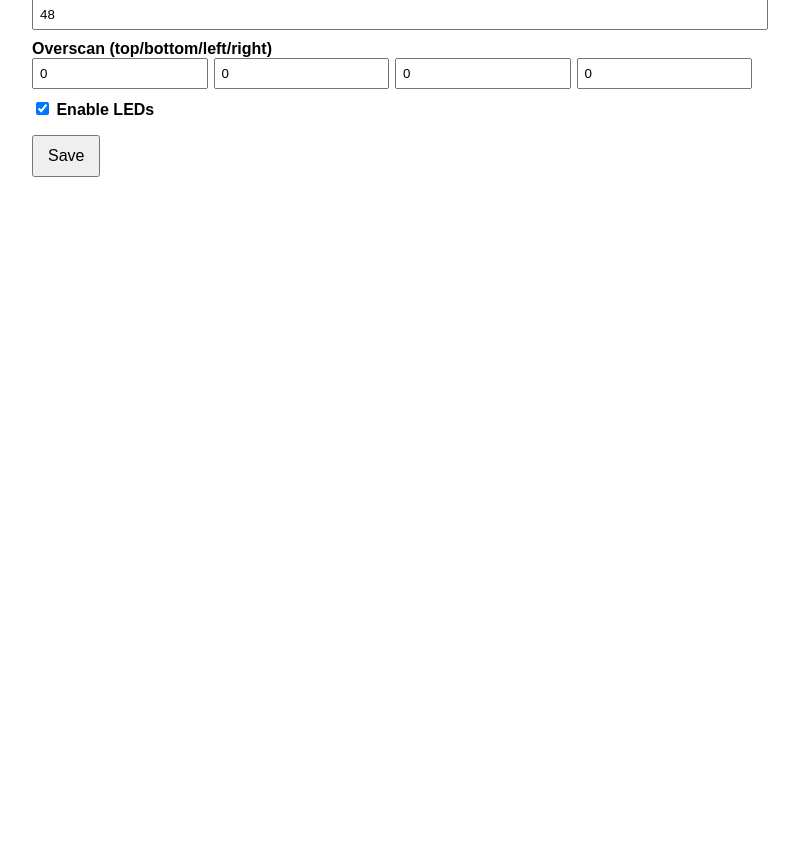
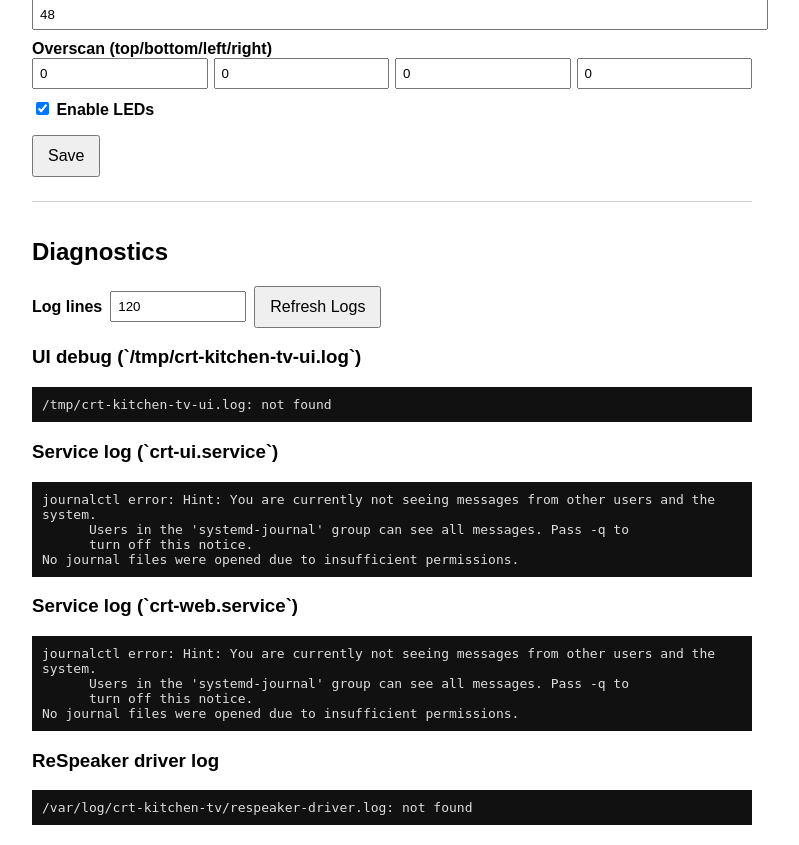
Before and after one commit to jaquoh/crt-kitchen-tv, a Flask app: page / in a window 1280 px wide. Shown: the part 492-1337 px from the top of the page, without its empty margins (248-1047 px from the left). Before the commit the page ends 669 px from the top, so only its background shows below. Run offline with Flask 3, Linux system fonts and the light colour scheme.

Commit message:
add logs

```diff
--- a/server/app.py
+++ b/server/app.py
@@ -1,10 +1,13 @@
 import os
+import subprocess
 import yaml
 from flask import Flask, request, jsonify, render_template, redirect
 
 CONFIG_PATH = os.environ.get("CRT_CONFIG", "/etc/crt-kitchen-tv/config.yaml")
 VALID_AUDIO = {"respeaker", "hdmi", "analog"}
 VALID_SORT = {"newest", "alpha"}
+UI_DEBUG_LOG = "/tmp/crt-kitchen-tv-ui.log"
+RESPEAKER_LOG = "/var/log/crt-kitchen-tv/respeaker-driver.log"
 
 
 def load_config():
@@ -81,12 +84,60 @@ def normalize_payload(payload):
     return norm
 
 
+def read_tail(path, lines=120):
+    if not os.path.exists(path):
+        return f"{path}: not found"
+    try:
+        with open(path, "r", encoding="utf-8", errors="replace") as f:
+            content = f.readlines()
+        return "".join(content[-lines:]).strip() or f"{path}: empty"
+    except Exception as exc:
+        return f"Failed reading {path}: {exc}"
+
+
+def read_journal(unit, lines=120):
+    cmd = ["journalctl", "-u", unit, "-n", str(lines), "--no-pager"]
+    try:
+        result = subprocess.run(cmd, check=False, capture_output=True, text=True)
+    except FileNotFoundError:
+        return "journalctl not available"
+    if result.returncode != 0:
+        err = (result.stderr or "").strip()
+        return f"journalctl error: {err or 'unknown'}"
+    out = (result.stdout or "").strip()
+    return out or "No entries"
+
+
+def collect_logs(lines=120):
+    return {
+        "ui_debug": read_tail(UI_DEBUG_LOG, lines=lines),
+        "respeaker_driver": read_tail(RESPEAKER_LOG, lines=lines),
+        "crt_ui_service": read_journal("crt-ui.service", lines=lines),
+        "crt_web_service": read_journal("crt-web.service", lines=lines),
+    }
+
+
 def create_app():
     app = Flask(__name__)
 
     @app.route("/")
     def index():
-        return render_template("index.html", cfg=load_config())
+        try:
+            lines = int(request.args.get("lines", "120"))
+        except ValueError:
+            lines = 120
+        lines = max(20, min(lines, 500))
+        logs = collect_logs(lines=lines)
+        return render_template("index.html", cfg=load_config(), logs=logs, lines=lines)
+
+    @app.route("/api/logs", methods=["GET"])
+    def api_logs():
+        try:
+            lines = int(request.args.get("lines", "120"))
+        except ValueError:
+            lines = 120
+        lines = max(20, min(lines, 500))
+        return jsonify({"lines": lines, "logs": collect_logs(lines=lines)})
 
     @app.route("/api/config", methods=["GET", "POST"])
     def api_config():
@@ -131,7 +182,8 @@ def create_app():
         payload["leds_enabled"] = raw.get("leds_enabled", ["off"])[0] == "on"
         errors = validate(payload)
         if errors:
-            return render_template("index.html", cfg=load_config(), errors=errors), 400
+            logs = collect_logs(lines=120)
+            return render_template("index.html", cfg=load_config(), errors=errors, logs=logs, lines=120), 400
         cfg = load_config()
         cfg.update(payload)
         save_config(cfg)
--- a/server/templates/index.html
+++ b/server/templates/index.html
@@ -10,6 +10,10 @@
     .list { margin-bottom: 10px; }
     button { padding:10px 14px; font-size:16px; }
     .error { color: #b00; }
+    pre { background:#111; color:#ddd; padding:10px; overflow:auto; max-height:240px; white-space:pre-wrap; }
+    .logs { margin-top:24px; border-top:1px solid #ccc; padding-top:16px; }
+    .row { display:flex; gap:8px; align-items:center; margin-top:6px; }
+    .row input { width:120px; }
   </style>
 </head>
 <body>
@@ -64,5 +68,26 @@
       <button type="submit">Save</button>
     </div>
   </form>
+
+  <div class="logs">
+    <h2>Diagnostics</h2>
+    <form method="get" action="/" class="row">
+      <label for="lines" style="margin:0;">Log lines</label>
+      <input id="lines" type="number" name="lines" min="20" max="500" value="{{lines or 120}}" />
+      <button type="submit">Refresh Logs</button>
+    </form>
+
+    <h3>UI debug (`/tmp/crt-kitchen-tv-ui.log`)</h3>
+    <pre>{{ (logs or {}).get('ui_debug', 'No data') }}</pre>
+
+    <h3>Service log (`crt-ui.service`)</h3>
+    <pre>{{ (logs or {}).get('crt_ui_service', 'No data') }}</pre>
+
+    <h3>Service log (`crt-web.service`)</h3>
+    <pre>{{ (logs or {}).get('crt_web_service', 'No data') }}</pre>
+
+    <h3>ReSpeaker driver log</h3>
+    <pre>{{ (logs or {}).get('respeaker_driver', 'No data') }}</pre>
+  </div>
 </body>
 </html>
```
Also changed, not shown: README.md.
